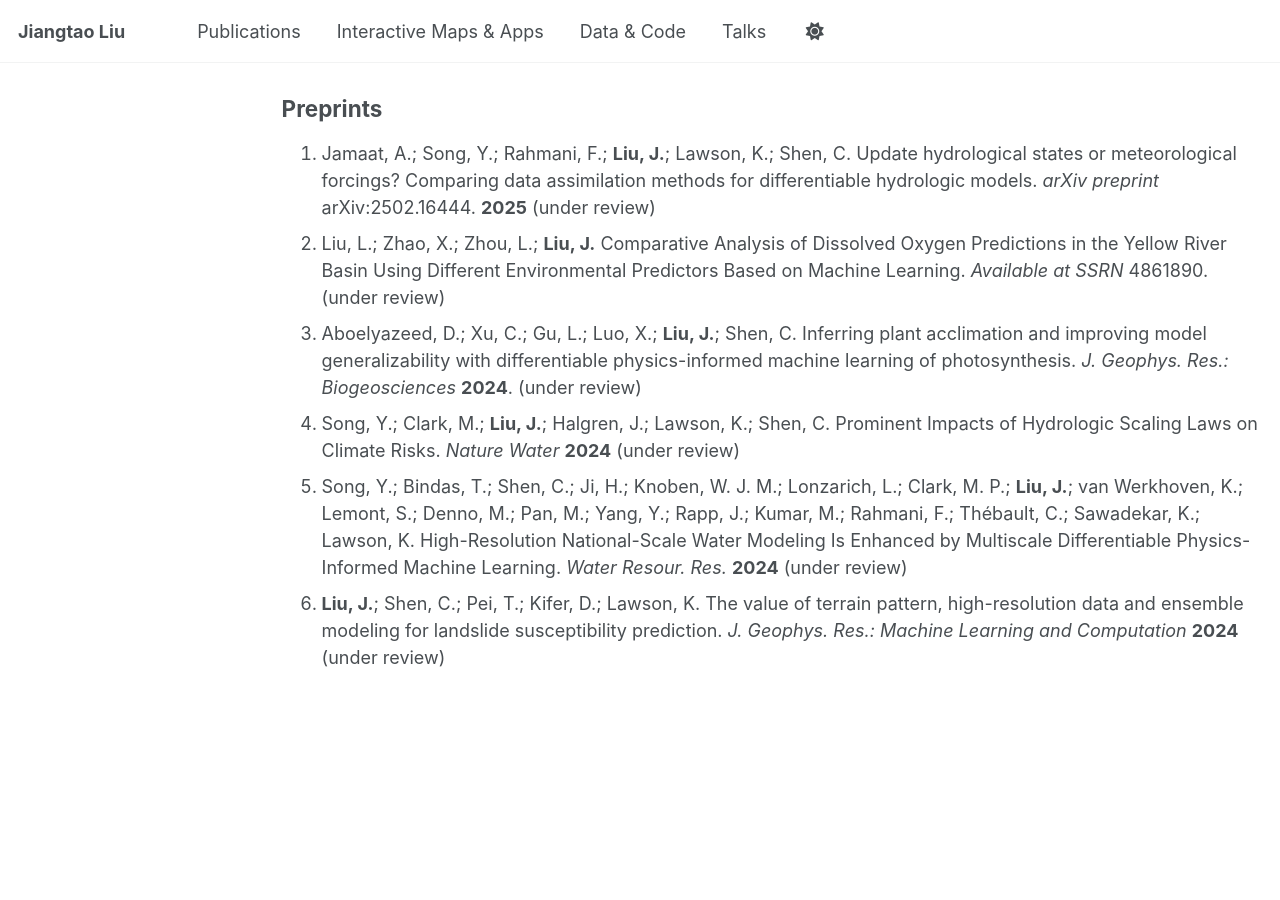
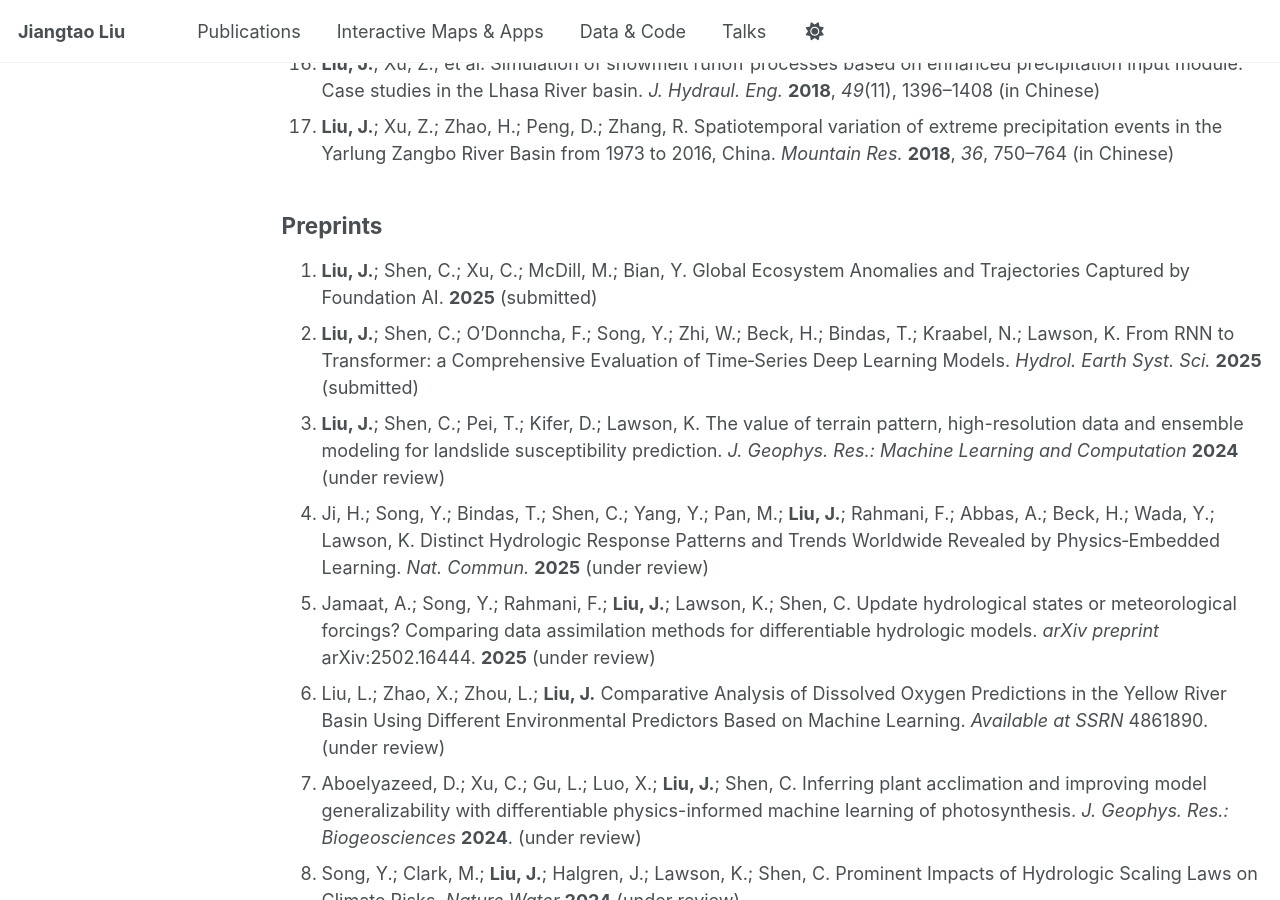
Before and after one commit to jayhydro/jayhydro.github.io, a Jekyll site: the page built from _pages/publications.md, in a window 1280 px wide and 900 px high, scrolled down 1535 px. Built offline with Jekyll 4.4.1, drawn with Linux system fonts in a browser that asks for light colours; some of the changed text lies outside the part shown.

Commit message:
Update publications.md

```diff
--- a/_pages/publications.md
+++ b/_pages/publications.md
@@ -9,27 +9,30 @@
 All papers are available upon request
 *\*Indicates co-first authors*
 ## Journal Articles
-16. Zhi, W.; Baniecki, H.; **Liu, J.**; Boyer, E.; Shen, C.; Shenk, G.; Liu, X.; Li, L. Increasing Phosphorus Loss Despite Widespread Concentration Decline in US Rivers. *Proc. Natl. Acad. Sci.* **2024**, *121*(48), e2402028121. https://doi.org/10.1073/pnas.2402028121
-15. **Liu, J.**; Bian, Y.; Lawson, K.; Shen, C. Probing the Limit of Hydrologic Predictability with the Transformer Network. *J. Hydrol.* **2024**, *637*, 131389. https://doi.org/10.1016/j.jhydrol.2024.131389
-14. Bindas, T.; Tsai, W.-P.; **Liu, J.**; Rahmani, F.; Feng, D.; Bian, Y.; Lawson, K.; Shen, C. Improving River Routing Using a Differentiable Muskingum-Cunge Model and Physics-Informed Machine Learning. *Water Resour. Res.* **2024**, *60*(1), e2023WR035337. https://doi.org/10.1029/2023WR035337
-13. Feng, D.; Beck, H.; de Bruijn, J.; Sahu, R. K.; Satoh, Y.; Wada, Y.; **Liu, J.**; Pan, M.; Lawson, K.; Shen, C. Deep Dive into Hydrologic Simulations at Global Scale: Harnessing the Power of Deep Learning and Physics-Informed Differentiable Models (δHBV-Globe1.0-hydroDL). *Geosci. Model Dev.* **2024**, *17*(18), 7181–7198. https://doi.org/10.5194/gmd-17-7181-2024
-12. Zhi, W.; Klingler, C.; **Liu, J.**; Li, L. Widespread Deoxygenation in Warming Rivers. *Nat. Clim. Change* **2023**, 1–9. https://doi.org/10.1038/s41558-023-01793-3
-11. Aboelyazeed, D.; Xu, C.; Hoffman, F. M.; **Liu, J.**; Jones, A. W.; Rackauckas, C.; Lawson, K.; Shen, C. A Differentiable, Physics-Informed Ecosystem Modeling and Learning Framework for Large-Scale Inverse Problems: Demonstration with Photosynthesis Simulations. *Biogeosciences* **2023**, *20*(13), 2671–2692. https://doi.org/10.5194/bg-20-2671-2023
-10. **Liu, J.**; Hughes, D.; Rahmani, F.; Lawson, K.; Shen, C. Evaluating a Global Soil Moisture Dataset from a Multitask Model (GSM3 v1.0) with Potential Applications for Crop Threats. *Geosci. Model Dev.* **2023**, *16*(5), 1553–1567. https://doi.org/10.5194/gmd-16-1553-2023
+1. Song, Y.; Bindas, T.; Shen, C.; Ji, H.; Knoben, W. J. M.; Lonzarich, L.; Clark, M. P.; **Liu, J.**; van Werkhoven, K.; Lemont, S.; Denno, M.; Pan, M.; Yang, Y.; Rapp, J.; Kumar, M.; Rahmani, F.; Thébault, C.; Sawadekar, K.; Lawson, K. High‑Resolution National‑Scale Water Modeling Is Enhanced by Multiscale Differentiable Physics‑Informed Machine Learning. *Water Resour. Res.* **2025**, *61*(4), e2024WR038928.
+2. Zhi, W.; Baniecki, H.; **Liu, J.**; Boyer, E.; Shen, C.; Shenk, G.; Liu, X.; Li, L. Increasing Phosphorus Loss Despite Widespread Concentration Decline in US Rivers. *Proc. Natl. Acad. Sci.* **2024**, *121*(48), e2402028121. https://doi.org/10.1073/pnas.2402028121
+3. **Liu, J.**; Bian, Y.; Lawson, K.; Shen, C. Probing the Limit of Hydrologic Predictability with the Transformer Network. *J. Hydrol.* **2024**, *637*, 131389. https://doi.org/10.1016/j.jhydrol.2024.131389
+4. Bindas, T.; Tsai, W.-P.; **Liu, J.**; Rahmani, F.; Feng, D.; Bian, Y.; Lawson, K.; Shen, C. Improving River Routing Using a Differentiable Muskingum-Cunge Model and Physics-Informed Machine Learning. *Water Resour. Res.* **2024**, *60*(1), e2023WR035337. https://doi.org/10.1029/2023WR035337
+5. Feng, D.; Beck, H.; de Bruijn, J.; Sahu, R. K.; Satoh, Y.; Wada, Y.; **Liu, J.**; Pan, M.; Lawson, K.; Shen, C. Deep Dive into Hydrologic Simulations at Global Scale: Harnessing the Power of Deep Learning and Physics-Informed Differentiable Models (δHBV-Globe1.0-hydroDL). *Geosci. Model Dev.* **2024**, *17*(18), 7181–7198. https://doi.org/10.5194/gmd-17-7181-2024
+6. Zhi, W.; Klingler, C.; **Liu, J.**; Li, L. Widespread Deoxygenation in Warming Rivers. *Nat. Clim. Change* **2023**, 1–9. https://doi.org/10.1038/s41558-023-01793-3
+7. Aboelyazeed, D.; Xu, C.; Hoffman, F. M.; **Liu, J.**; Jones, A. W.; Rackauckas, C.; Lawson, K.; Shen, C. A Differentiable, Physics-Informed Ecosystem Modeling and Learning Framework for Large-Scale Inverse Problems: Demonstration with Photosynthesis Simulations. *Biogeosciences* **2023**, *20*(13), 2671–2692. https://doi.org/10.5194/bg-20-2671-2023
+8. **Liu, J.**; Hughes, D.; Rahmani, F.; Lawson, K.; Shen, C. Evaluating a Global Soil Moisture Dataset from a Multitask Model (GSM3 v1.0) with Potential Applications for Crop Threats. *Geosci. Model Dev.* **2023**, *16*(5), 1553–1567. https://doi.org/10.5194/gmd-16-1553-2023
 9. Feng, D.; **Liu, J.**; Lawson, K.; Shen, C. Differentiable, Learnable, Regionalized Process-Based Models with Multiphysical Outputs Can Approach State-of-the-Art Hydrologic Prediction Accuracy. *Water Resour. Res.* **2022**, *58*(10), e2022WR032404. https://doi.org/10.1029/2022WR032404
-8. **Liu, J.**; Rahmani, F.; Lawson, K.; Shen, C. A Multiscale Deep Learning Model for Soil Moisture Integrating Satellite and in Situ Data. *Geophys. Res. Lett.* **2022**, *49*(7), e2021GL096847. https://doi.org/10.1029/2021GL096847
-7. Tsai, W.-P.; Feng, D.; Pan, M.; Beck, H.; Lawson, K.; Yang, Y.; **Liu, J.**; Shen, C. From Calibration to Parameter Learning: Harnessing the Scaling Effects of Big Data in Geoscientific Modeling. *Nat. Commun.* **2021**, *12*(1), 5988. https://doi.org/10.1038/s41467-021-26107-z
-6. Ren, M.; Xu, Z.; Pang, B.; **Liu, J.**; Du, L. Spatiotemporal Variability of Precipitation in Beijing, China during the Wet Seasons. *Water* **2020**, *12*(3), 716
-5. **Liu, J.**; Xu, Z.; Bai, J.; Peng, D.; Ren, M. Assessment and Correction of the PERSIANN-CDR Product in the Yarlung Zangbo River Basin, China. *Remote Sens.* **2018**, *10*(12), 2031
-4. Ren, M.; Xu, Z.; Pang, B.; Liu, W.; **Liu, J.**; Du, L.; Wang, R. Assessment of Satellite-Derived Precipitation Products for the Beijing Region. *Remote Sens.* **2018**, *10*(12), 1914
-3. **Liu, J.**; Xu, Z.; Zhao, H.; He, J. Accuracy assessment for two satellite precipitation products: Case studies in the Yarlung Zangbo River Basin. *Plateau Meteorol.* **2019**, *38*, 386–396 (in Chinese)
-2. **Liu, J.**; Xu, Z.; et al. Simulation of snowmelt runoff processes based on enhanced precipitation input module: Case studies in the Lhasa River basin. *J. Hydraul. Eng.* **2018**, *49*(11), 1396–1408 (in Chinese)
-1. **Liu, J.**; Xu, Z.; Zhao, H.; Peng, D.; Zhang, R. Spatiotemporal variation of extreme precipitation events in the Yarlung Zangbo River Basin from 1973 to 2016, China. *Mountain Res.* **2018**, *36*, 750–764 (in Chinese)
+10. **Liu, J.**; Rahmani, F.; Lawson, K.; Shen, C. A Multiscale Deep Learning Model for Soil Moisture Integrating Satellite and in Situ Data. *Geophys. Res. Lett.* **2022**, *49*(7), e2021GL096847. https://doi.org/10.1029/2021GL096847
+11. Tsai, W.-P.; Feng, D.; Pan, M.; Beck, H.; Lawson, K.; Yang, Y.; **Liu, J.**; Shen, C. From Calibration to Parameter Learning: Harnessing the Scaling Effects of Big Data in Geoscientific Modeling. *Nat. Commun.* **2021**, *12*(1), 5988. https://doi.org/10.1038/s41467-021-26107-z
+12. Ren, M.; Xu, Z.; Pang, B.; **Liu, J.**; Du, L. Spatiotemporal Variability of Precipitation in Beijing, China during the Wet Seasons. *Water* **2020**, *12*(3), 716
+13. **Liu, J.**; Xu, Z.; Bai, J.; Peng, D.; Ren, M. Assessment and Correction of the PERSIANN-CDR Product in the Yarlung Zangbo River Basin, China. *Remote Sens.* **2018**, *10*(12), 2031
+14. Ren, M.; Xu, Z.; Pang, B.; Liu, W.; **Liu, J.**; Du, L.; Wang, R. Assessment of Satellite-Derived Precipitation Products for the Beijing Region. *Remote Sens.* **2018**, *10*(12), 1914
+15. **Liu, J.**; Xu, Z.; Zhao, H.; He, J. Accuracy assessment for two satellite precipitation products: Case studies in the Yarlung Zangbo River Basin. *Plateau Meteorol.* **2019**, *38*, 386–396 (in Chinese)
+16. **Liu, J.**; Xu, Z.; et al. Simulation of snowmelt runoff processes based on enhanced precipitation input module: Case studies in the Lhasa River basin. *J. Hydraul. Eng.* **2018**, *49*(11), 1396–1408 (in Chinese)
+17. **Liu, J.**; Xu, Z.; Zhao, H.; Peng, D.; Zhang, R. Spatiotemporal variation of extreme precipitation events in the Yarlung Zangbo River Basin from 1973 to 2016, China. *Mountain Res.* **2018**, *36*, 750–764 (in Chinese)
 
 ## Preprints
-6. Jamaat, A.; Song, Y.; Rahmani, F.; **Liu, J.**; Lawson, K.; Shen, C. Update hydrological states or meteorological forcings? Comparing data assimilation methods for differentiable hydrologic models. *arXiv preprint* arXiv:2502.16444. **2025** (under review)
-5. Liu, L.; Zhao, X.; Zhou, L.; **Liu, J.** Comparative Analysis of Dissolved Oxygen Predictions in the Yellow River Basin Using Different Environmental Predictors Based on Machine Learning. *Available at SSRN* 4861890. (under review)
-4. Aboelyazeed, D.; Xu, C.; Gu, L.; Luo, X.; **Liu, J.**; Shen, C. Inferring plant acclimation and improving model generalizability with differentiable physics-informed machine learning of photosynthesis. *J. Geophys. Res.: Biogeosciences* **2024**. (under review)
-3. Song, Y.; Clark, M.; **Liu, J.**; Halgren, J.; Lawson, K.; Shen, C. Prominent Impacts of Hydrologic Scaling Laws on Climate Risks. *Nature Water* **2024** (under review)
-2. Song, Y.; Bindas, T.; Shen, C.; Ji, H.; Knoben, W. J. M.; Lonzarich, L.; Clark, M. P.; **Liu, J.**; van Werkhoven, K.; Lemont, S.; Denno, M.; Pan, M.; Yang, Y.; Rapp, J.; Kumar, M.; Rahmani, F.; Thébault, C.; Sawadekar, K.; Lawson, K. High-Resolution National-Scale Water Modeling Is Enhanced by Multiscale Differentiable Physics-Informed Machine Learning. *Water Resour. Res.* **2024** (under review)
-1. **Liu, J.**; Shen, C.; Pei, T.; Kifer, D.; Lawson, K. The value of terrain pattern, high-resolution data and ensemble modeling for landslide susceptibility prediction. *J. Geophys. Res.: Machine Learning and Computation* **2024** (under review)
+1. **Liu, J.**; Shen, C.; Xu, C.; McDill, M.; Bian, Y. Global Ecosystem Anomalies and Trajectories Captured by Foundation AI. **2025** (submitted)
+2. **Liu, J.**; Shen, C.; O’Donncha, F.; Song, Y.; Zhi, W.; Beck, H.; Bindas, T.; Kraabel, N.; Lawson, K. From RNN to Transformer: a Comprehensive Evaluation of Time‑Series Deep Learning Models. *Hydrol. Earth Syst. Sci.* **2025** (submitted)
+3. **Liu, J.**; Shen, C.; Pei, T.; Kifer, D.; Lawson, K. The value of terrain pattern, high-resolution data and ensemble modeling for landslide susceptibility prediction. *J. Geophys. Res.: Machine Learning and Computation* **2024** (under review)
+4. Ji, H.; Song, Y.; Bindas, T.; Shen, C.; Yang, Y.; Pan, M.; **Liu, J.**; Rahmani, F.; Abbas, A.; Beck, H.; Wada, Y.; Lawson, K. Distinct Hydrologic Response Patterns and Trends Worldwide Revealed by Physics‑Embedded Learning. *Nat. Commun.* **2025** (under review)
+5. Jamaat, A.; Song, Y.; Rahmani, F.; **Liu, J.**; Lawson, K.; Shen, C. Update hydrological states or meteorological forcings? Comparing data assimilation methods for differentiable hydrologic models. *arXiv preprint* arXiv:2502.16444. **2025** (under review)
+6. Liu, L.; Zhao, X.; Zhou, L.; **Liu, J.** Comparative Analysis of Dissolved Oxygen Predictions in the Yellow River Basin Using Different Environmental Predictors Based on Machine Learning. *Available at SSRN* 4861890. (under review)
+7. Aboelyazeed, D.; Xu, C.; Gu, L.; Luo, X.; **Liu, J.**; Shen, C. Inferring plant acclimation and improving model generalizability with differentiable physics-informed machine learning of photosynthesis. *J. Geophys. Res.: Biogeosciences* **2024**. (under review)
+8. Song, Y.; Clark, M.; **Liu, J.**; Halgren, J.; Lawson, K.; Shen, C. Prominent Impacts of Hydrologic Scaling Laws on Climate Risks. *Nature Water* **2024** (under review)
```
